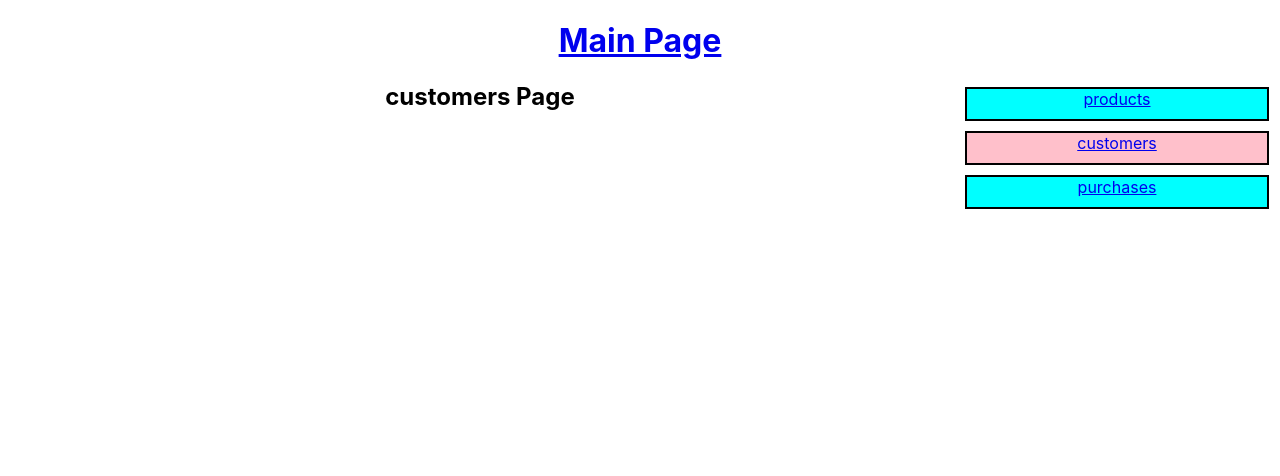
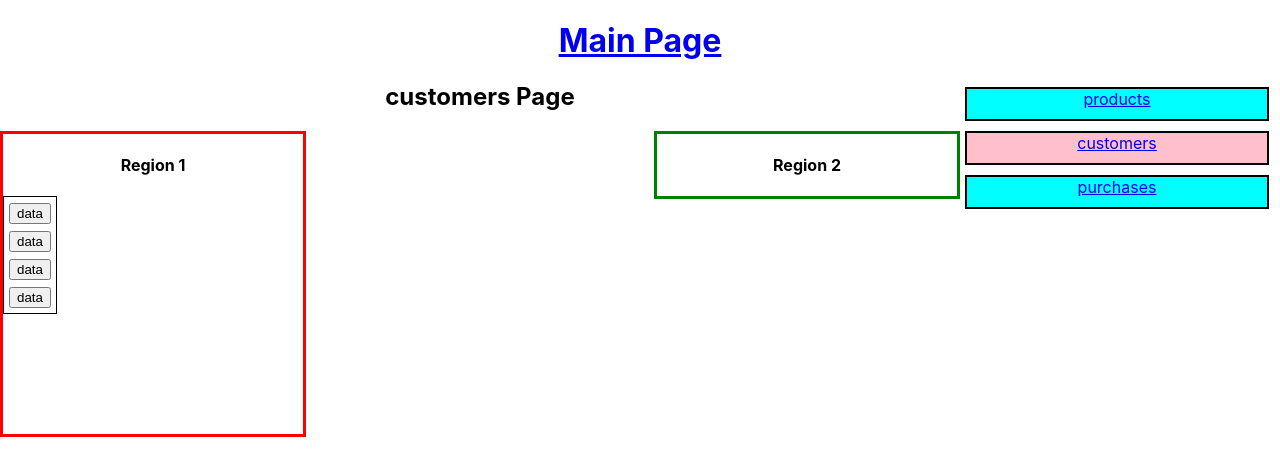
Before and after one commit to MYHINDA/ReactFinalProject, a React (Create React App) app: page /customers in a window 1280 px wide. Shown: the top 476 px of the page. Built offline with nearby package versions, Linux system fonts and the light colour scheme.

Commit message:
pro customer table

```diff
--- a/src/appReducer.js
+++ b/src/appReducer.js
@@ -7,10 +7,10 @@ const initalValue = {
         { id: 5678,     name: "CEL", price: 150, quantity: 10 }
     ],
     customers: [
-        { id: uuidv4(), firstName: "Avi",    lastName: "Cohen", city: "TLV" },
+        { id: uuidv4(), firstName: "Avi",    lastName: "Levi", city: "TLV" },
         { id: uuidv4(), firstName: "Israel", lastName: "Israeli", city: "Jerusalem" },
-        { id: 1234, firstName: "Israel", lastName: "Israeli", city: "Jerusalem" },
-        { id: 4321, firstName: "Avi", lastName: "Cohen", city: "Tzfat" }
+        { id: 1234, firstName: "Israela", lastName: "Israeli", city: "Jerusalem" },
+        { id: 4321, firstName: "Aviva", lastName: "Cohen", city: "Tzfat" }
     ],
     purchases: [
         { id: uuidv4(), customerId: 1234, productId: 5678, date: "14/12/2023" },
--- a/src/customer.js
+++ b/src/customer.js
@@ -1,6 +1,47 @@
-function CustomerComp() {
+import { useState } from "react";
+import { useSelector } from "react-redux";
+
+function CustomerComp(props) {
+
+    const store = useSelector(state => state)
+    const [rows, setRows] = useState([{ name: "", dates: [] }])
+
+    const data = () => {
+        debugger;
+        let row = { name: "", dates: [] }
+        let prodDates = []
+        // מערך של ההזמנות ליוזר מסוים
+        let purchases = store.purchases.filter(x => x.customerId === parseInt(props.props.id))
+        // מערך של מוצרים לפי מערך ההזמנות ליוזר מסוים
+        let products = purchases.map(y => store.products.filter(x => y.productId === x.id)).flat()
+        prodDates = Array.from(new Set(products.map(item => purchases.filter(x => x.productId === item.id )).flat())).map(d => d.date)
+
+        // products = Array.from(new Set(products)).map(item =>
+        //     prodDates = purchases.filter(x => +item.id === +x.productId).date)
+
+
+        row = {
+            name: products[0].name,
+            dates: [prodDates]
+        }
+        setRows({...rows,row})
+    }
+
+
+
+
     return <div>
-        <h2>CustomerComp Page</h2>
+
+
+        {/* <table style={{ border: "1px solid black" }}>
+            <tr>
+                <td >{props.props.firstName}</td>
+                <td>{props.props.}</td>
+            </tr>
+        </table> */}
+        <input type={"button"} value="data" onClick={data}/>
+
+
     </div>
 }
 
--- a/src/customers.js
+++ b/src/customers.js
@@ -1,6 +1,40 @@
+import { useSelector } from "react-redux";
+import CustomerComp from "./customer";
+
+
 function CustomersPage() {
+
+    const store = useSelector(state => state)
+
+
     return <div>
         <h2>customers Page</h2>
+        <div style={{ border: "3px solid red", float: "left", height: "300px", width: "300px" }}>
+            <h4>Region 1</h4>
+            <table style={{border:"1px solid black"}}>
+                {
+                    store.customers.map(item => {
+                        return <body key={item.id}>
+                            <tr>
+
+                                <td> <CustomerComp props={item} /> </td>
+
+                            </tr>
+                        </body>
+                    })
+                }
+            </table>
+
+
+        </div>
+
+        <div style={{ border: "3px solid green", float: "right", width: "300px" }}>
+            <h4>Region 2</h4>
+            {/* {
+                store.products.map(item =>
+                    <ProductComp props={item} key={item.id} />
+                )} */}
+        </div>
     </div>
 }
 
```
